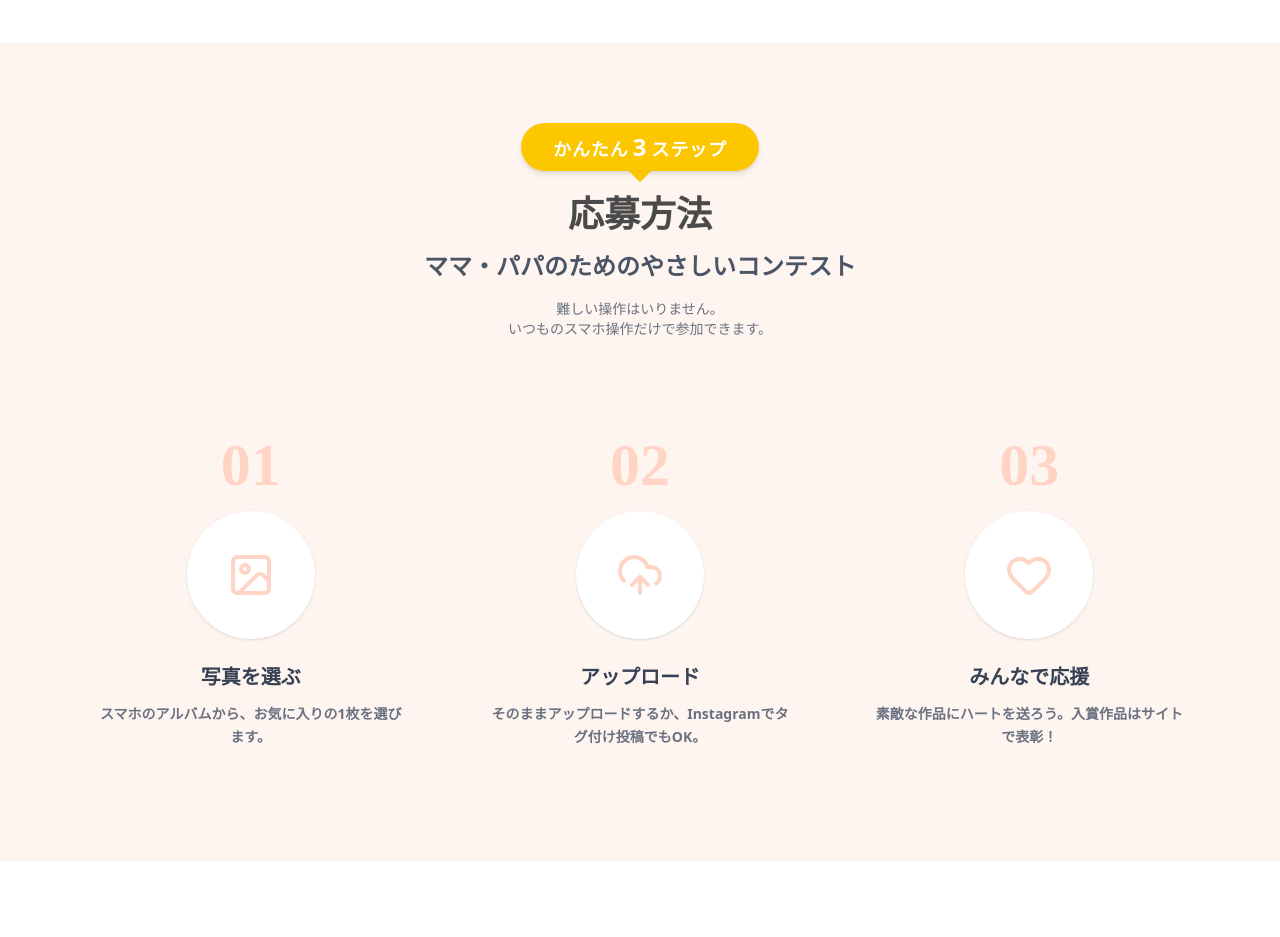
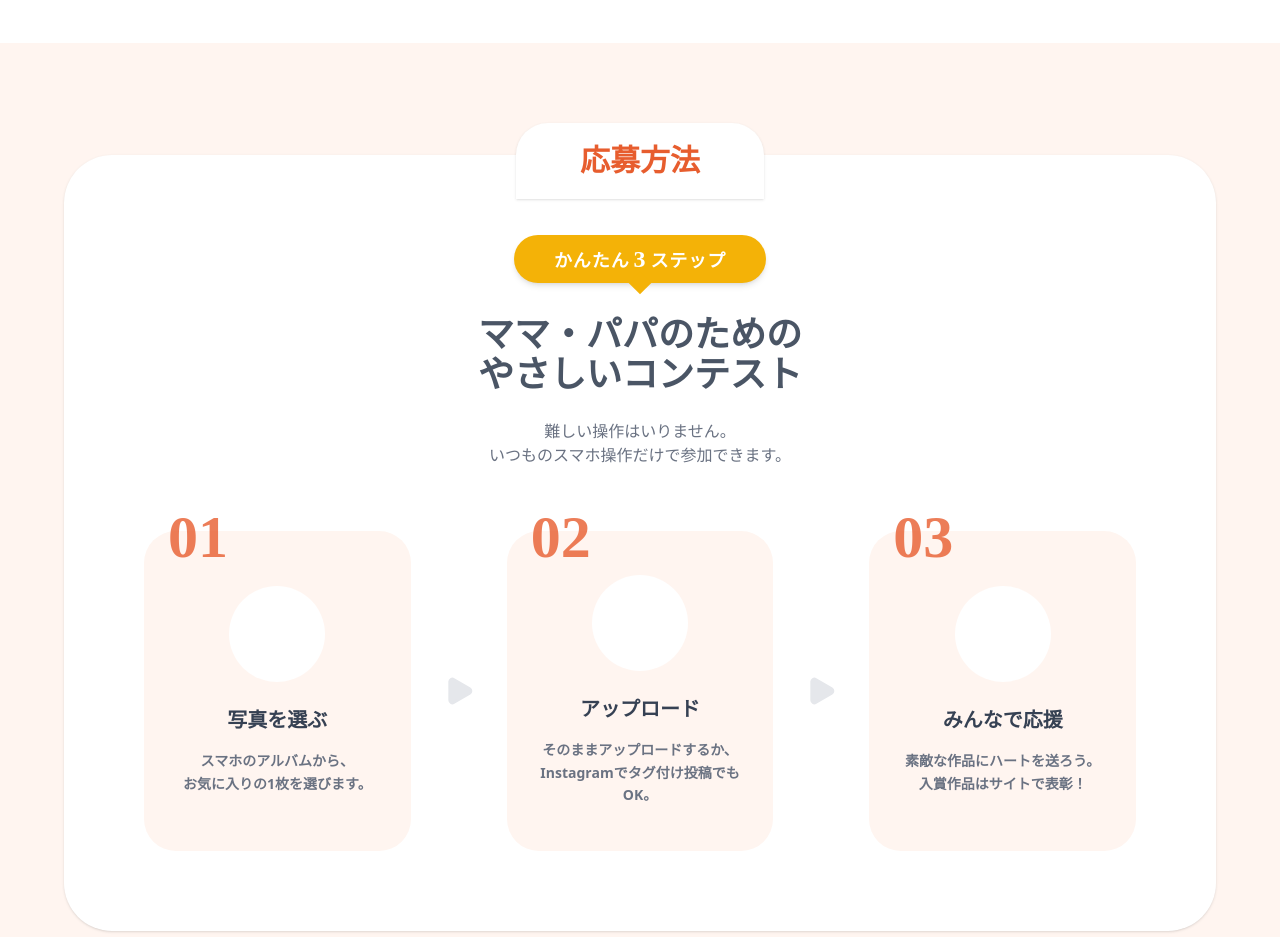
Before and after one commit to Yoshiken-lab/Photocon, a Next.js app in the folder photocon-system/: page /sample-f2 in a window 1280 px wide. Shown: the part 1860-2797 px from the top of the page. Built offline with nearby package versions, Linux system fonts and the light colour scheme.

Commit message:
Update F-2 layout: Standardize fonts, redesign HowToApply, fix Hero alignment

```diff
--- a/photocon-system/app/globals.css
+++ b/photocon-system/app/globals.css
@@ -1,5 +1,5 @@
 @import "tailwindcss";
-@import url('https://fonts.googleapis.com/css2?family=Kiwi+Maru:wght@400;500&family=Noto+Sans+JP:wght@400;500;700;900&display=swap');
+@import url('https://fonts.googleapis.com/css2?family=Kiwi+Maru:wght@400;500&display=swap');
 
 @theme {
   --color-brand-50: #FFF5F2;
@@ -12,7 +12,7 @@
 }
 
 body {
-  font-family: 'Noto Sans JP', sans-serif;
+  font-family: "Yu Gothic", "Meiryo", sans-serif;
 }
 
 .font-maru {
--- a/photocon-system/components/f2/HeroF2.tsx
+++ b/photocon-system/components/f2/HeroF2.tsx
@@ -131,11 +131,13 @@ export function HeroF2() {
 
 
             {/* Scroll Down Indicator */}
-            <div className="absolute bottom-6 left-1/2 transform -translate-x-1/2 text-white flex flex-col items-center gap-2 animate-bounce opacity-80">
-                <div className="bg-white/20 p-2 rounded-full">
-                    <ArrowDown className="w-6 h-6" />
+            <div className="absolute bottom-6 left-0 w-full flex justify-center text-white opacity-80 pointer-events-none">
+                <div className="flex flex-col items-center gap-2 animate-bounce">
+                    <div className="bg-white/20 p-2 rounded-full">
+                        <ArrowDown className="w-6 h-6" />
+                    </div>
+                    <span className="text-xs font-bold tracking-widest uppercase">Scroll Down</span>
                 </div>
-                <span className="text-xs font-bold tracking-widest uppercase">Scroll Down</span>
             </div>
 
             {/* Bottom Curve Divider */}
--- a/photocon-system/components/f2/HowToApplyF2.tsx
+++ b/photocon-system/components/f2/HowToApplyF2.tsx
@@ -1,83 +1,94 @@
 'use client'
 
-import { Image as ImageIcon, UploadCloud, Heart } from 'lucide-react'
+import { Image as ImageIcon, UploadCloud, Heart, Play } from 'lucide-react'
 
 export function HowToApplyF2() {
     return (
-        <section className="bg-[#FFF5F0] py-20 px-4 relative overflow-hidden">
+        <section className="bg-[#FFF5F0] py-20 px-4">
+            <div className="max-w-6xl mx-auto relative pt-8">
 
-            {/* Top Curve (White -> Pink) - Optional or just straight cut */}
-            {/* We can add a top svg if needed, but standard block is fine based on image */}
+                {/* Title Tab */}
+                <div className="absolute top-0 left-1/2 transform -translate-x-1/2 bg-white px-16 py-5 rounded-t-[2rem] shadow-sm z-10 text-center">
+                    <h2 className="text-2xl md:text-3xl font-bold font-maru text-[#E75D2E]">
+                        応募方法
+                    </h2>
+                </div>
 
-            <div className="max-w-6xl mx-auto text-center">
+                {/* Main White Card */}
+                <div className="bg-white rounded-[3rem] p-8 md:p-20 shadow-sm relative z-0 pt-24 text-center">
 
-                {/* Title Area */}
+                    {/* Header Area */}
                     <div className="mb-16 relative">
                         {/* "Easy 3 Steps" Badge */}
-                    <div className="inline-block bg-yellow-400 text-white font-bold py-2 px-8 rounded-full mb-6 relative shadow-md text-lg tracking-wider">
-                        かんたん<span className="text-2xl mx-1">3</span>ステップ
-                        <div className="absolute -bottom-2 left-1/2 transform -translate-x-1/2 w-4 h-4 bg-yellow-400 rotate-45"></div>
+                        <div className="inline-block bg-[#F4B207] text-white font-bold py-2 px-10 rounded-full mb-8 relative shadow-md text-lg tracking-wider">
+                            かんたん<span className="text-2xl mx-1 font-maru">3</span>ステップ
+                            <div className="absolute -bottom-2 left-1/2 transform -translate-x-1/2 w-4 h-4 bg-[#F4B207] rotate-45"></div>
                         </div>
 
-                    <h2 className="text-3xl md:text-4xl font-bold font-maru text-brand-500 mb-4">
-                        応募方法
-                    </h2>
-
-                    <h3 className="text-xl md:text-2xl font-bold text-gray-600 font-maru">
-                        ママ・パパのための<br className="md:hidden" />やさしいコンテスト
+                        <h3 className="text-2xl md:text-4xl font-bold text-gray-600 font-maru mb-6">
+                            ママ・パパのための<br />
+                            やさしいコンテスト
                         </h3>
-                    <p className="mt-4 text-sm text-gray-500">
+                        <p className="mt-4 text-sm md:text-base text-gray-500 font-medium">
                             難しい操作はいりません。<br />
                             いつものスマホ操作だけで参加できます。
                         </p>
                     </div>
 
-                {/* Steps Grid */}
-                <div className="grid md:grid-cols-3 gap-8 md:gap-4 relative z-10">
-                    {/* Arrow connectors could be added with pseudo elements or absolute SVGs */}
+                    {/* Steps Flow */}
+                    <div className="flex flex-col md:flex-row items-center justify-between gap-8 relative">
 
                         {/* Step 01 */}
                         <StepCard
                             num="01"
                             title="写真を選ぶ"
-                        desc="スマホのアルバムから、お気に入りの1枚を選びます。"
-                        icon={<ImageIcon className="w-12 h-12 text-brand-200" />}
+                            desc="スマホのアルバムから、<br/>お気に入りの1枚を選びます。"
                         />
+
+                        {/* Arrow 1 */}
+                        <div className="hidden md:block text-gray-200">
+                            <Play className="w-8 h-8 fill-current" />
+                        </div>
 
                         {/* Step 02 */}
                         <StepCard
                             num="02"
                             title="アップロード"
-                        desc="そのままアップロードするか、Instagramでタグ付け投稿でもOK。"
-                        icon={<UploadCloud className="w-12 h-12 text-brand-200" />}
+                            desc="そのままアップロードするか、<br/>Instagramでタグ付け投稿でもOK。"
                         />
+
+                        {/* Arrow 2 */}
+                        <div className="hidden md:block text-gray-200">
+                            <Play className="w-8 h-8 fill-current" />
+                        </div>
 
                         {/* Step 03 */}
                         <StepCard
                             num="03"
                             title="みんなで応援"
-                        desc="素敵な作品にハートを送ろう。入賞作品はサイトで表彰！"
-                        icon={<Heart className="w-12 h-12 text-brand-200" />}
+                            desc="素敵な作品にハートを送ろう。<br/>入賞作品はサイトで表彰！"
                         />
+                    </div>
 
                 </div>
-
             </div>
         </section>
     )
 }
 
-function StepCard({ num, title, desc, icon }: { num: string, title: string, desc: string, icon: React.ReactNode }) {
+function StepCard({ num, title, desc }: { num: string, title: string, desc: string }) {
     return (
-        <div className="bg-brand-50/50 p-8 rounded-3xl relative flex flex-col items-center">
-            <div className="text-6xl font-black text-brand-200 mb-4 font-maru">{num}</div>
-            <div className="bg-white w-32 h-32 rounded-full flex items-center justify-center shadow-sm mb-6">
-                {icon}
-            </div>
-            <h4 className="text-xl font-bold text-gray-700 mb-3 font-maru">{title}</h4>
-            <p className="text-sm text-gray-500 leading-relaxed font-bold">
-                {desc}
-            </p>
+        <div className="bg-[#FFF5F0] p-8 rounded-[2rem] w-full md:w-1/3 min-h-[320px] flex flex-col items-center justify-center relative group hover:bg-brand-50 transition-colors mt-8 md:mt-0">
+            <div className="absolute -top-6 left-6 text-5xl md:text-6xl font-black text-[#E75D2E]/80 font-maru">{num}</div>
+
+            {/* Circle Mockup */}
+            <div className="bg-white w-24 h-24 rounded-full mb-6 shadow-none"></div>
+
+            <h4 className="text-xl font-bold text-gray-700 mb-4 font-maru">{title}</h4>
+            <p
+                className="text-xs md:text-sm text-gray-500 leading-relaxed font-bold"
+                dangerouslySetInnerHTML={{ __html: desc }}
+            />
         </div>
     )
 }
--- a/photocon-system/tailwind.config.js
+++ b/photocon-system/tailwind.config.js
@@ -20,7 +20,7 @@ module.exports = {
         },
       },
       fontFamily: {
-        sans: ['"Noto Sans JP"', 'sans-serif'],
+        sans: ['"Yu Gothic"', '"Meiryo"', 'sans-serif'],
         maru: ['"Kiwi Maru"', 'serif'],
       },
       borderRadius: {
```
Lines whose indentation alone changed are shown as unchanged.
